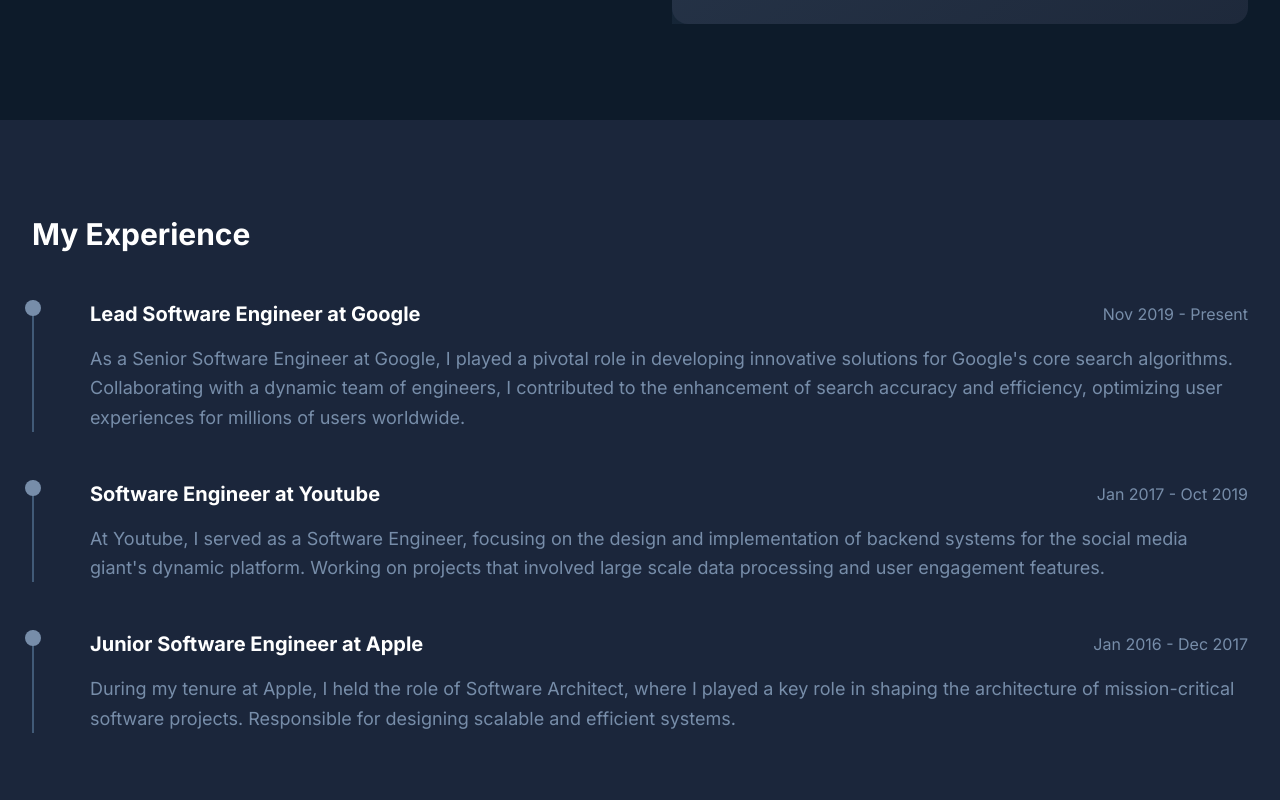
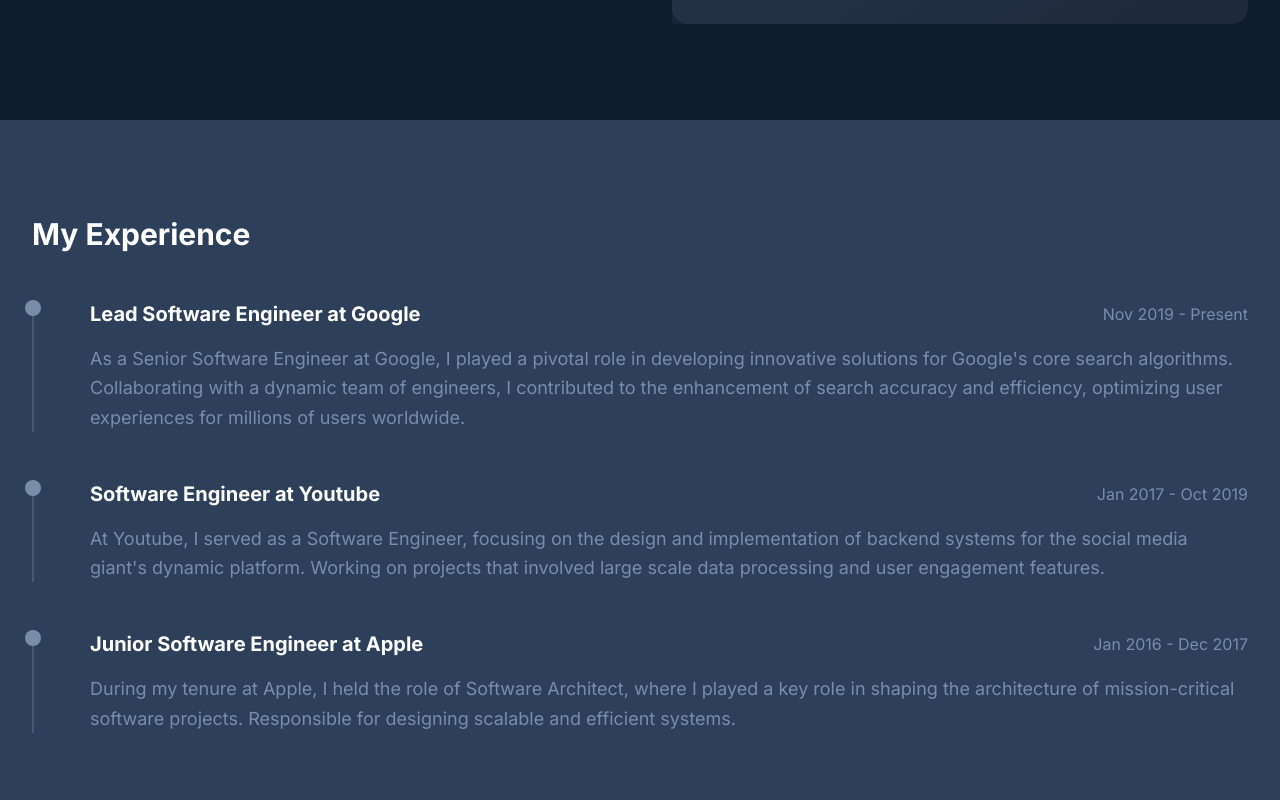
Before and after one commit to DavidYu75/thedavidyu, a Next.js app: page / in a window 1280 px wide. Shown: the part 680-1480 px from the top of the page. Built offline with nearby package versions, Linux system fonts and the light colour scheme.

Commit message:
change experience bg color

```diff
--- a/src/components/sections/Experience.tsx
+++ b/src/components/sections/Experience.tsx
@@ -29,7 +29,7 @@ const Experience = () => {
   ];
 
   return (
-    <section id="experience" className="py-24 bg-[#1B263B]">
+    <section id="experience" className="py-24 bg-[#2E4059]">
       <div className="mx-auto max-w-7xl px-4 sm:px-6 lg:px-8">
         <motion.div
           initial={{ opacity: 0, y: 20 }}
```
